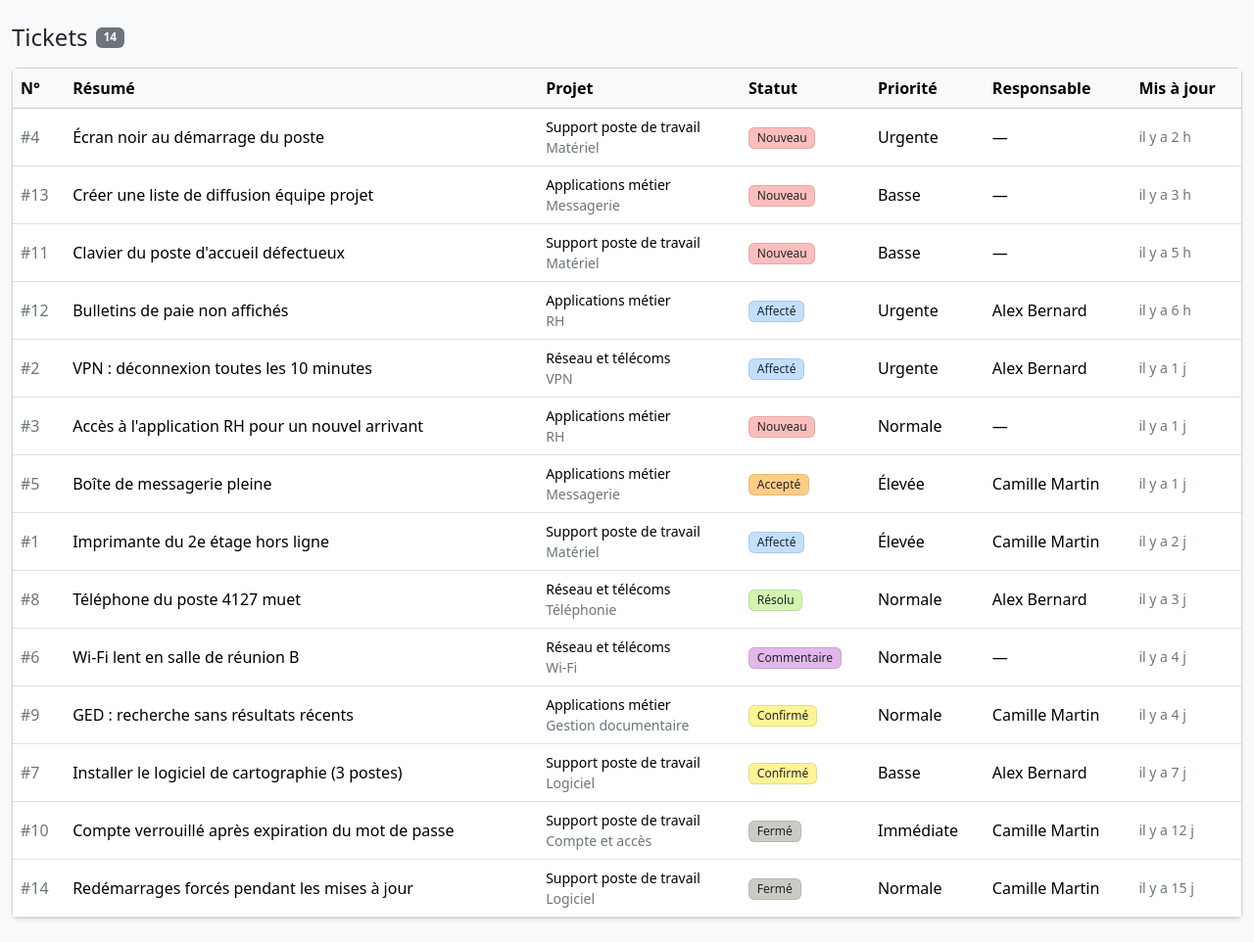
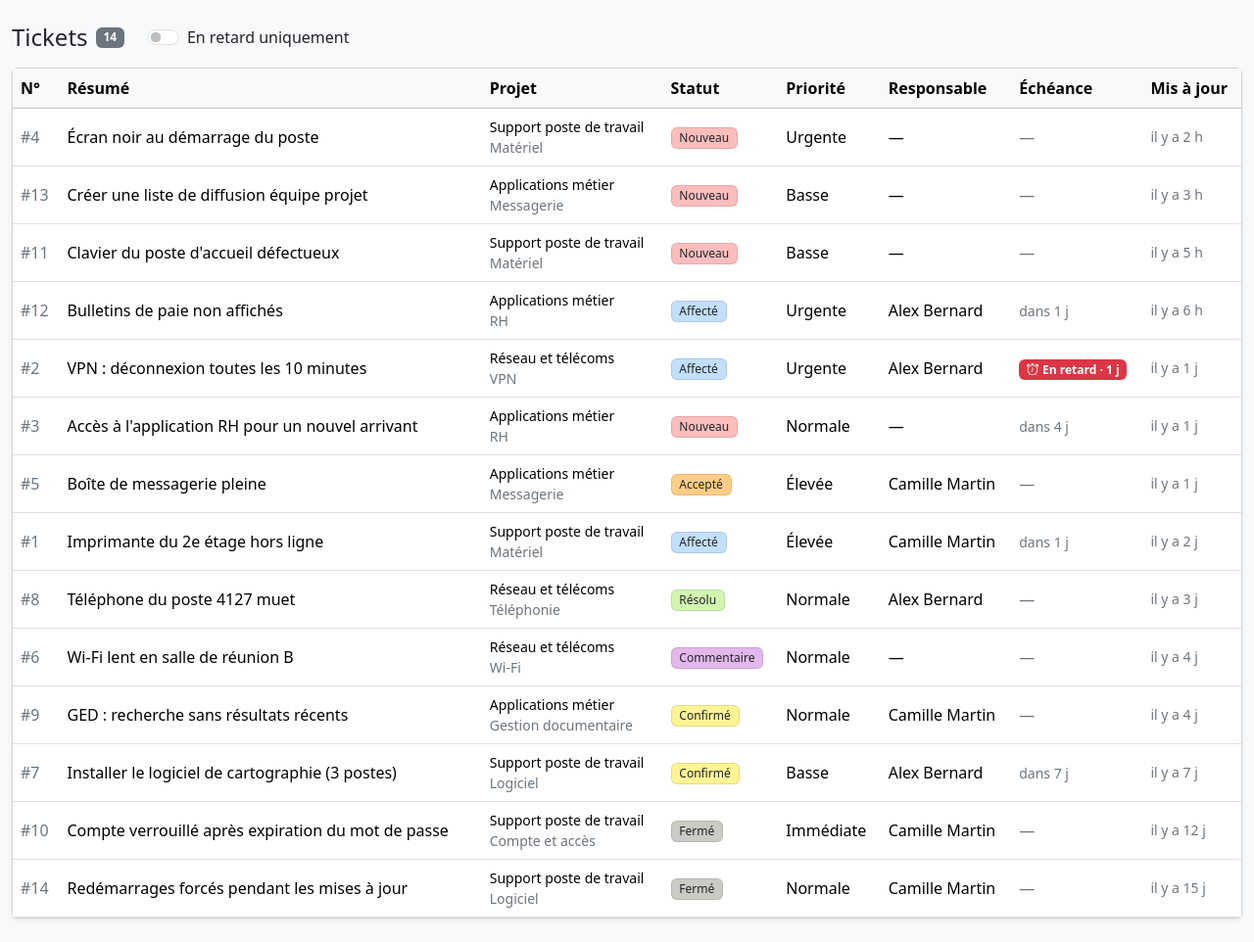
Before and after one commit to a9-crypto/equipe9, a PHP site: page / in a window 1280 px wide. Shown: the part 56-1018 px from the top of the page at 98% size. Run offline with PHP 8.4, Linux system fonts and the light colour scheme; some libraries are stand-ins or nearby versions.

Commit message:
feat: échéances et retards (SLA par priorité, filtre « En retard », badge)
Co-Authored-By: Claude Sonnet 5.5 <noreply@anthropic.com>

```diff
--- a/public/app.js
+++ b/public/app.js
@@ -6,7 +6,7 @@
  * Pour ajouter un écran : créer un composant, puis l'ajouter à ROUTES et, si besoin, à MENU.
  */
 
-const { createApp, reactive, ref, computed, onMounted } = Vue;
+const { createApp, reactive, ref, computed, onMounted, watch } = Vue;
 
 // ---------------------------------------------------------------------------
 // API
@@ -45,6 +45,21 @@ const outils = {
   dateHeure(ts) {
     return ts ? new Date(ts * 1000).toLocaleString('fr-FR', { dateStyle: 'short', timeStyle: 'short' }) : '—';
   },
+  // Échéance : un ticket est en retard s'il est ouvert (avant « Résolu ») et son échéance est passée
+  enRetardTicket(t) {
+    return t.status < 80 && t.due_date !== null && t.due_date < Date.now() / 1000;
+  },
+  duree(secondes) {
+    if (secondes < 3600) return `${Math.max(1, Math.floor(secondes / 60))} min`;
+    if (secondes < 86400) return `${Math.floor(secondes / 3600)} h`;
+    return `${Math.floor(secondes / 86400)} j`;
+  },
+  dureeRetard(ts) {
+    return outils.duree(Date.now() / 1000 - ts);
+  },
+  dansDelai(ts) {
+    return `dans ${outils.duree(ts - Date.now() / 1000)}`;
+  },
   depuis(ts) {
     const secondes = Math.floor(Date.now() / 1000) - ts;
     if (secondes < 3600) return `il y a ${Math.max(1, Math.floor(secondes / 60))} min`;
@@ -64,25 +79,35 @@ const ListeTickets = {
     const chargement = ref(true);
     const erreur = ref('');
 
-    onMounted(async () => {
+    // Filtres venant de l'adresse (ex. #/?handler_id=none), transmis tels quels à l'API
+    async function charger() {
       try {
-        // Filtres venant de l'adresse (ex. #/?handler_id=none), transmis tels quels à l'API
+        erreur.value = '';
         tickets.value = await api('GET', '/api/tickets' + (props.params[0] ? '?' + props.params[0] : ''));
       } catch (e) {
         erreur.value = e.message;
       } finally {
         chargement.value = false;
       }
-    });
+    }
+    onMounted(charger);
+    watch(() => props.params[0], charger);
 
+    // Interrupteur « En retard uniquement » : il modifie l'adresse, la liste se recharge toute seule
+    const enRetard = computed(() => new URLSearchParams(props.params[0] || '').get('overdue') === '1');
+    const basculerRetard = () => { location.hash = enRetard.value ? '#/' : '#/?overdue=1'; };
     const ouvrir = (id) => { location.hash = `#/ticket/${id}`; };
 
-    return { tickets, chargement, erreur, ouvrir, ...outils };
+    return { tickets, chargement, erreur, enRetard, basculerRetard, ouvrir, ...outils };
   },
   template: `
     <div class="d-flex align-items-center mb-3">
       <h1 class="h4 mb-0">Tickets</h1>
       <span class="badge text-bg-secondary ms-2">{{ tickets.length }}</span>
+      <div class="form-check form-switch ms-4 mb-0">
+        <input class="form-check-input" type="checkbox" id="filtre-retard" :checked="enRetard" @change="basculerRetard">
+        <label class="form-check-label" for="filtre-retard">En retard uniquement</label>
+      </div>
     </div>
     <div v-if="erreur" class="alert alert-danger">{{ erreur }}</div>
     <div v-else-if="chargement" class="text-secondary">Chargement…</div>
@@ -92,10 +117,11 @@ const ListeTickets = {
           <thead class="table-light">
             <tr>
               <th>N°</th><th>Résumé</th><th>Projet</th><th>Statut</th>
-              <th>Priorité</th><th>Responsable</th><th>Mis à jour</th>
+              <th>Priorité</th><th>Responsable</th><th>Échéance</th><th>Mis à jour</th>
             </tr>
           </thead>
           <tbody>
+            <tr v-if="!tickets.length"><td colspan="8" class="text-center text-secondary py-4">Aucun ticket.</td></tr>
             <tr v-for="t in tickets" :key="t.id" @click="ouvrir(t.id)">
               <td class="text-secondary">#{{ t.id }}</td>
               <td>{{ t.summary }}</td>
@@ -107,6 +133,13 @@ const ListeTickets = {
               </td>
               <td :class="'priorite-' + t.priority">{{ libelle('priority', t.priority) }}</td>
               <td>{{ t.handler || '—' }}</td>
+              <td>
+                <span v-if="enRetardTicket(t)" class="badge text-bg-danger">
+                  <i class="bi bi-alarm me-1"></i>En retard · {{ dureeRetard(t.due_date) }}
+                </span>
+                <span v-else-if="t.due_date && t.status < 80" class="small text-secondary" :title="dateHeure(t.due_date)">{{ dansDelai(t.due_date) }}</span>
+                <span v-else class="text-secondary">—</span>
+              </td>
               <td class="small text-secondary" :title="dateHeure(t.last_updated)">{{ depuis(t.last_updated) }}</td>
             </tr>
           </tbody>
@@ -252,7 +285,10 @@ const FicheTicket = {
     <div v-else class="row g-3 mt-1">
       <div class="col-md-8">
         <div class="card shadow-sm">
-          <div class="card-header"><strong>#{{ ticket.id }}</strong> · {{ ticket.summary }}</div>
+          <div class="card-header d-flex justify-content-between align-items-center">
+            <span><strong>#{{ ticket.id }}</strong> · {{ ticket.summary }}</span>
+            <span v-if="enRetardTicket(ticket)" class="badge text-bg-danger"><i class="bi bi-alarm me-1"></i>En retard · {{ dureeRetard(ticket.due_date) }}</span>
+          </div>
           <div class="card-body">
             <p class="text-secondary small mb-1">
               {{ ticket.project }}<span v-if="ticket.category"> · {{ ticket.category }}</span>
@@ -290,7 +326,11 @@ const FicheTicket = {
               <option v-for="s in statuts" :key="s.id" :value="s.id">{{ s.label }}</option>
             </select>
             <div class="mb-1 small text-secondary">Priorité : <span :class="'priorite-' + ticket.priority">{{ libelle('priority', ticket.priority) }}</span></div>
-            <div class="mb-3 small text-secondary">Résolution : {{ libelle('resolution', ticket.resolution) }}</div>
+            <div class="mb-1 small text-secondary">Résolution : {{ libelle('resolution', ticket.resolution) }}</div>
+            <div class="mb-3 small text-secondary">
+              Échéance : {{ dateHeure(ticket.due_date) }}
+              <span v-if="enRetardTicket(ticket)" class="badge text-bg-danger ms-1"><i class="bi bi-alarm me-1"></i>En retard · {{ dureeRetard(ticket.due_date) }}</span>
+            </div>
             <button class="btn btn-primary w-100" :disabled="enCours"><i class="bi bi-check2 me-1"></i>Enregistrer</button>
           </form>
         </div>
--- a/src/api.php
+++ b/src/api.php
@@ -153,7 +153,7 @@ function ticket_cast(array $row): array
     return $row;
 }
 
-/** Filtres : project_id, status (liste séparée par des virgules), handler_id ("none" = non affecté), q (texte). */
+/** Filtres : project_id, status (liste séparée par des virgules), handler_id ("none" = non affecté), overdue ("1" = en retard), q (texte). */
 function ticket_list(array $query): array
 {
     $where = [];
@@ -175,6 +175,11 @@ function ticket_list(array $query): array
             $where[] = 'b.handler_id = ?';
             $params[] = (int) $query['handler_id'];
         }
+    }
+    // En retard : ticket ouvert (avant « Résolu ») dont l'échéance est dépassée
+    if (isset($query['overdue']) && $query['overdue'] === '1') {
+        $where[] = 'b.status < ? AND b.due_date IS NOT NULL AND b.due_date < ?';
+        array_push($params, STATUS_RESOLVED, time());
     }
     if (isset($query['q']) && trim((string) $query['q']) !== '') {
         $where[] = 'b.summary LIKE ?';
@@ -220,6 +225,12 @@ function ticket_create(array $in, int $userId): array
     }
     $data = validate_fields($in, true);
     $now = time();
+
+    // Échéance : celle fournie, sinon calculée selon la priorité (délai cible).
+    if (!array_key_exists('due_date', $data)) {
+        $delai = SLA_DELAIS[$data['priority'] ?? 30] ?? null;
+        $data['due_date'] = $delai === null ? null : $now + $delai;
+    }
 
     // Règle MantisBT : un ticket créé avec un responsable passe au statut « Affecté ».
     $status = !empty($data['handler_id']) ? STATUS_ASSIGNED : STATUS_NEW;
--- a/src/constantes.php
+++ b/src/constantes.php
@@ -27,6 +27,15 @@ const STATUS_CLOSED = 90;
 // Résolutions
 const RESOLUTION_OPEN = 10;
 const RESOLUTION_FIXED = 20;
+
+// Délai cible (en secondes) avant l'échéance, selon la priorité. Priorité « Aucune » : pas d'échéance.
+const SLA_DELAIS = [
+    20 => 10 * 86400,  // Basse
+    30 => 5 * 86400,   // Normale
+    40 => 2 * 86400,   // Élevée
+    50 => 86400,       // Urgente
+    60 => 4 * 3600,    // Immédiate
+];
 
 // Types d'historique
 const HISTORY_NORMAL = 0;
```
Also changed, not shown: SPECS.md (+3 -3 lines), outils/tests/smoke.php (+23 -0 lines).
